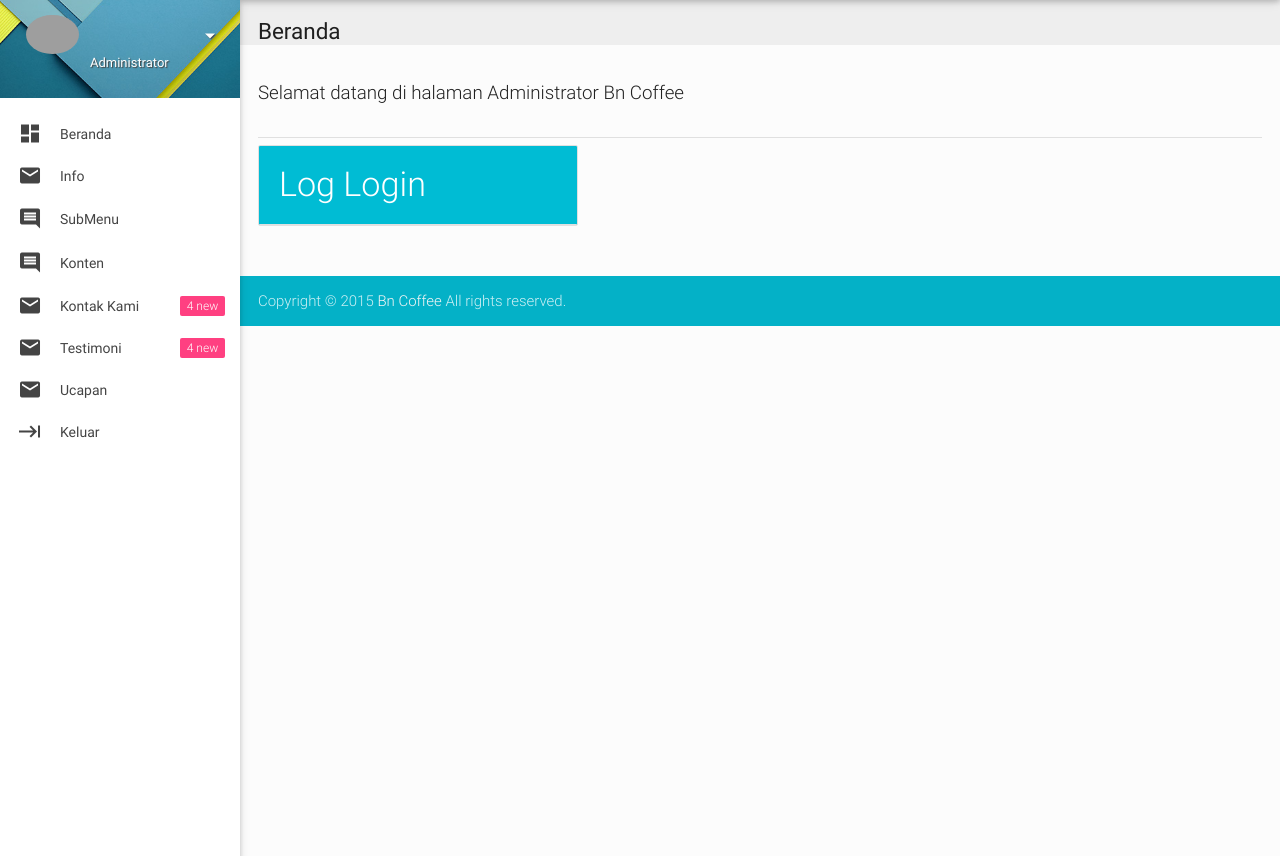
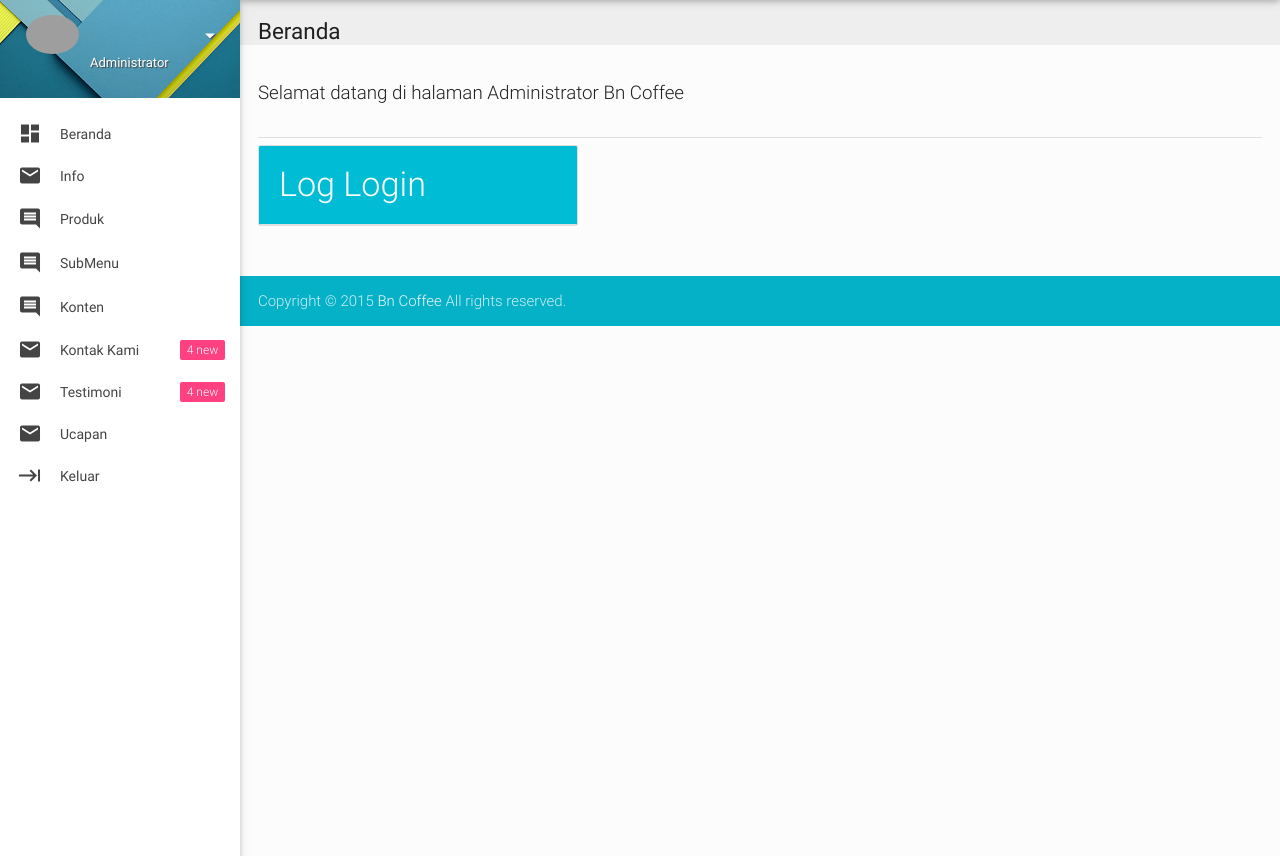
Before and after one commit to hendro7naga/bnc, a PHP site: page /bnc/admin/index.php in a window 1280 px wide. Shown: the part 64-920 px from the top of the page. Run offline with PHP 8.4, Linux system fonts and the light colour scheme; the visitor is signed in with stand-in values (Sample User, id 1); data that the repository does not hold is empty; grey boxes are pictures that could not be loaded.

Commit message:
Update ControlAdmin.php

```diff
--- a/admin/include/ControlAdmin.php
+++ b/admin/include/ControlAdmin.php
@@ -157,6 +157,8 @@ class ControlAdmin {
   {
     $str = "";
     $str .= '<li class="bold"><a href="#" class="waves-effect waves-cyan"><i class="mdi-communication-email"></i> Info</a></li>';
+    $str .= '<li class="bold"><a class="collapsible-header  waves-effect waves-cyan"><i class="mdi-editor-insert-comment"></i> Produk</a>';
+    $str .= '<div class="collapsible-body"><ul><li><a href="t_produk">Tambah</a></li><li><a href="l_produk">Edit/Hapus</a></li></ul></div></li>';
     $str .= '<li class="bold"><a class="collapsible-header  waves-effect waves-cyan"><i class="mdi-editor-insert-comment"></i> SubMenu</a>';
     $str .= '<div class="collapsible-body"><ul><li><a href="#">Tambah</a></li><li><a href="#">Edit/Hapus</a></li></ul></div></li>';
     $str .= '<li class="bold"><a class="collapsible-header  waves-effect waves-cyan"><i class="mdi-editor-insert-comment"></i> Konten</a>';
@@ -450,20 +452,6 @@ class ControlAdmin {
   //   $queris = "UPDATE `t_menuinfo_bnc` SET namemenu='".$_POST['uname']."', katmenu='".$_POST['email']."', submenu='".$kontrol->buatPass($_POST['baru'])."', detail_menu = '".$_POST['nama']."' WHERE `id` = '".mysql_real_escape_string($id)."'
   // }
 
-  /*function cleanTagAndSlicing($content, $lengthSplice) {
-    $data = rtrim(trim(preg_replace("/<.*?>/", " ", $content)));
-    $dataArr = mb_split(" ", $data, mb_substr_count($data, " ") + 1);
-
-    array_splice($dataArr, $lengthSplice);
-    for ($i = 0; $i < count($dataArr); $i += 1) {
-      if ($dataArr[$i] == "") {
-        unset($dataArr[$i]);
-      }
-    }
-    array_values($dataArr);
-    return implode(" ", $dataArr);;
-  }*/
-
   function showKonten() {
     $q = "SELECT bid, judul, isi, tampildepan FROM t_berita_bnc";
     $data = $this->db->selectData($q);
```
